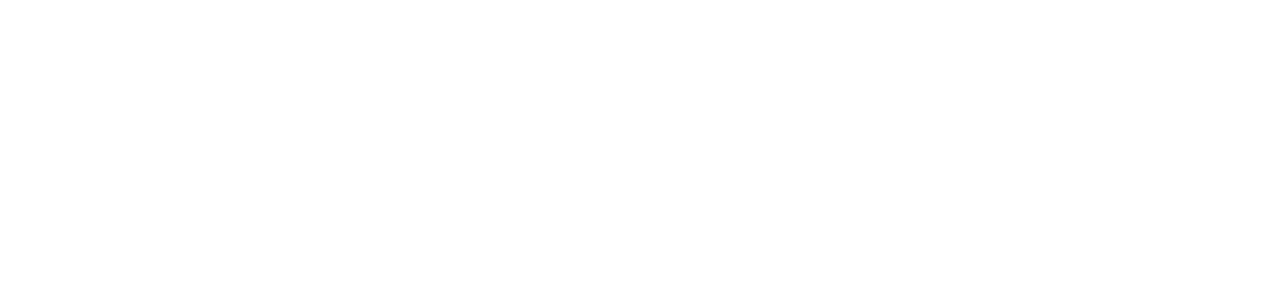
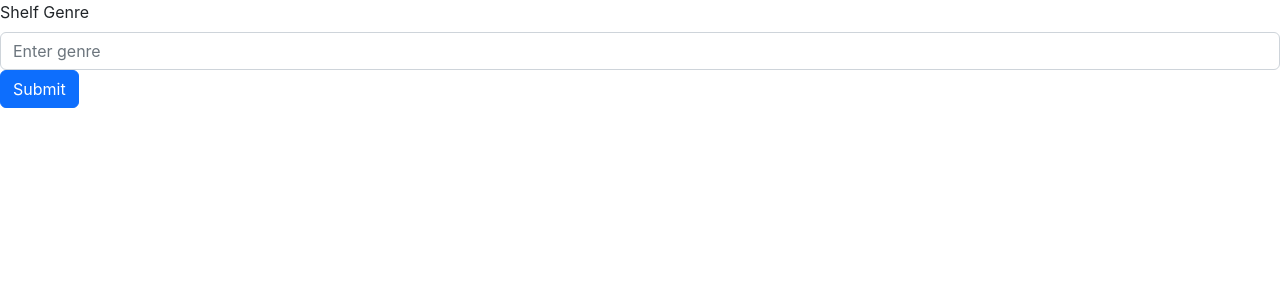
Before and after one commit to quarterlylearnings/book-library-client, a React (Create React App) app: page /libraries/1/shelves/new in a window 1280 px wide. Before the commit this address had no page. Shown: the top 300 px of the page. Built offline with nearby package versions, Linux system fonts and the light colour scheme.

Commit message:
Adds new shelf

```diff
--- a/src/App.js
+++ b/src/App.js
@@ -3,6 +3,7 @@ import LibraryList from './LibraryList';
 import ShelfList from './ShelfList';
 import BookList from './BookList';
 import LibraryForm from './LibraryForm';
+import ShelfForm from './ShelfForm';
 
 function App() {
   return (
@@ -11,6 +12,7 @@ function App() {
         <Route path="/" element={<LibraryList />} />
         <Route path="/libraries/new" element={<LibraryForm />} />
         <Route path="/libraries/:libraryId/shelves" element={<ShelfList />} />
+        <Route path="/libraries/:libraryId/shelves/new" element={<ShelfForm />} />
         <Route path="/shelves/:shelfId/books" element={<BookList />} />
       </Routes>
     </BrowserRouter>
--- /dev/null
+++ b/src/ShelfForm.js
@@ -0,0 +1,42 @@
+import { useState } from 'react';
+import { useNavigate, useParams } from 'react-router-dom';
+import { Form, Button } from 'react-bootstrap';
+
+function ShelfForm() {
+  const [genre, setGenre] = useState('');
+  const navigate = useNavigate();
+  const { libraryId } = useParams();
+
+  const handleSubmit = (e) => {
+    e.preventDefault();
+
+    fetch(`${process.env.REACT_APP_API_BASE_URL}/shelves`, {
+      method: 'POST',
+      headers: {
+        'Content-Type': 'application/json',
+      },
+      body: JSON.stringify({ genre, libraryId }),
+    })
+      .then(response => response.json())
+      .then(data => {
+        navigate(`/libraries/${libraryId}/shelves`);
+      })
+      .catch((error) => {
+        console.error('Error:', error);
+      });
+  };
+
+  return (
+    <Form onSubmit={handleSubmit}>
+      <Form.Group controlId="formShelfGenre">
+        <Form.Label>Shelf Genre</Form.Label>
+        <Form.Control type="text" placeholder="Enter genre" value={genre} onChange={e => setGenre(e.target.value)} />
+      </Form.Group>
+      <Button variant="primary" type="submit">
+        Submit
+      </Button>
+    </Form>
+  );
+}
+
+export default ShelfForm;
```
